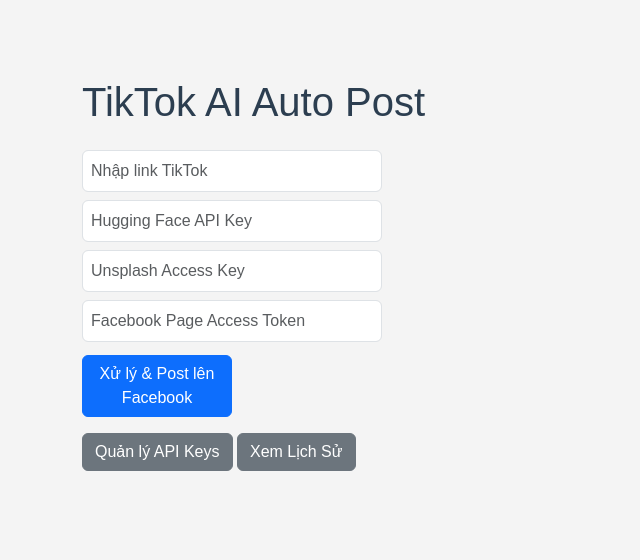
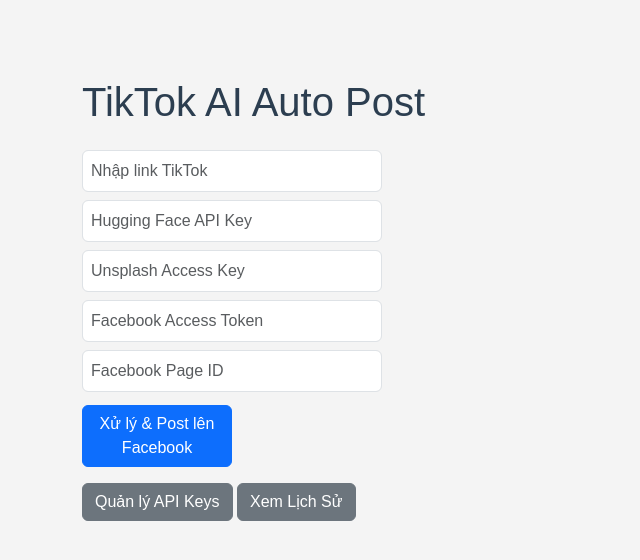
Before and after one commit to nhut0902-pr/Tool-tiktok-post, a Flask app: page / in a window 1280 px wide. Shown: the top 560 px of the page, without its empty margins (0-640 px from the left). Run offline with Flask 3, Linux system fonts and the light colour scheme; data that the repository does not hold is empty.

Commit message:
Update index.html

```diff
--- a/templates/index.html
+++ b/templates/index.html
@@ -13,7 +13,8 @@
         <input type="url" name="tiktok_url" class="form-control mb-2" placeholder="Nhập link TikTok" required>
         <input type="text" name="hf_api_key" class="form-control mb-2" placeholder="Hugging Face API Key" value="{{ keys.hf_api_key }}" required>
         <input type="text" name="unsplash_key" class="form-control mb-2" placeholder="Unsplash Access Key" value="{{ keys.unsplash_key }}" required>
-        <input type="text" name="fb_token" class="form-control mb-2" placeholder="Facebook Page Access Token" value="{{ keys.fb_token }}" required>
+        <input type="text" name="fb_token" class="form-control mb-2" placeholder="Facebook Access Token" value="{{ keys.fb_token }}" required>
+        <input type="text" name="fb_id" class="form-control mb-2" placeholder="Facebook Page ID" value="{{ keys.fb_id }}" required>
         <button type="submit" class="btn btn-primary mb-3">Xử lý & Post lên Facebook</button>
     </form>
     <a href="/apikeys" class="btn btn-secondary mb-3">Quản lý API Keys</a>
```
